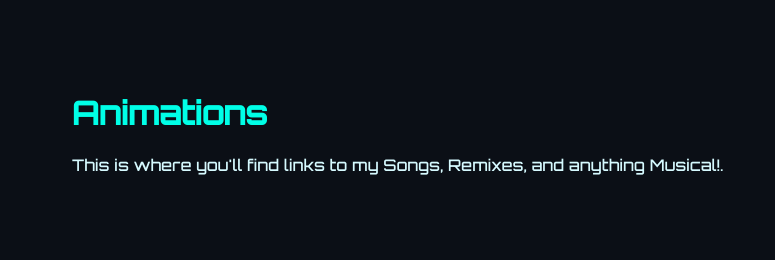
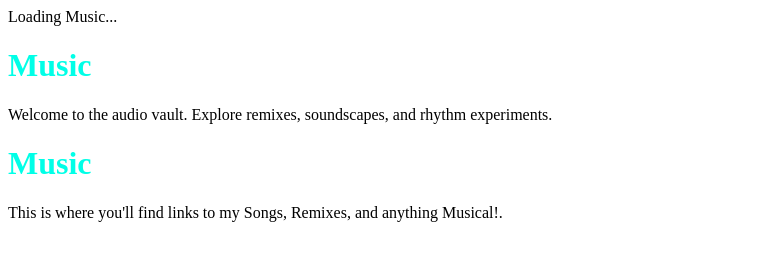
Before and after one commit to Dark-Halo-Studios/Dark-Halo-Studios.github.io, a plain HTML site: page music.html in a window 1280 px wide. Shown: the whole page, without its empty margins (0-775 px from the left). Drawn offline with Linux system fonts and the light colour scheme.

Commit message:
Update music.html

```diff
--- a/music.html
+++ b/music.html
@@ -5,7 +5,7 @@
   <title>Music| Darkhalo Studios</title>
   <link href="https://fonts.googleapis.com/css2?family=Orbitron:wght@500&display=swap" rel="stylesheet">
   <style>
-    body {
+    <body> {
       background-color: #0b0f16;
       color: #d6faff;
       font-family: 'Orbitron', sans-serif;
@@ -18,7 +18,14 @@
   </style>
 </head>
 <body>
-  <h1>Animations</h1>
+  <body>
+  <div id="loadingOverlay">
+    <span id="loadingText">Loading Music...</span>
+  </div>
+  <h1>Music</h1>
+  <p>Welcome to the audio vault. Explore remixes, soundscapes, and rhythm experiments.</p>
+</body>
+  <h1>Music</h1>
   <p>This is where you'll find links to my Songs, Remixes, and anything Musical!.</p>
 </body>
 </html>
```
